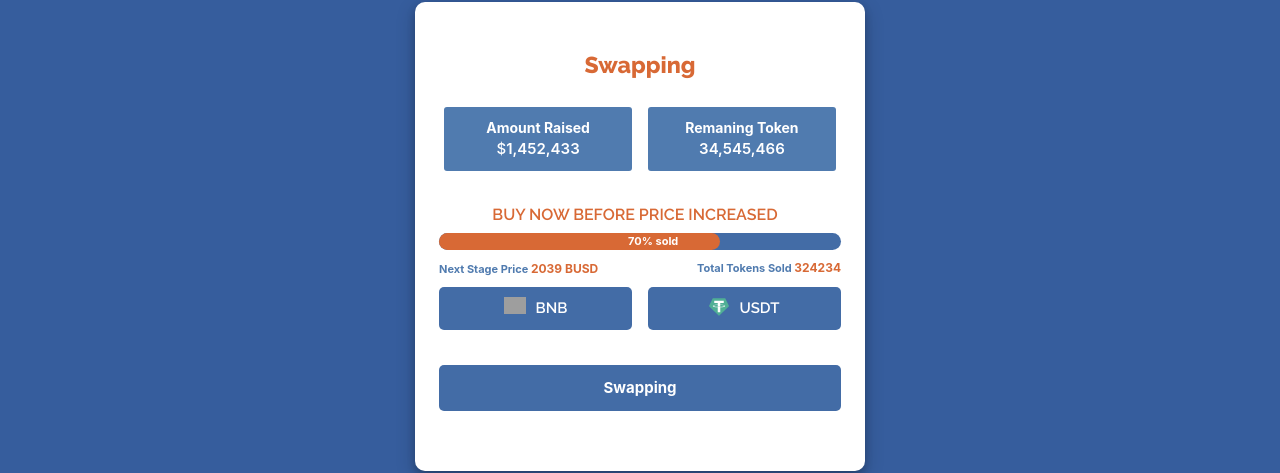
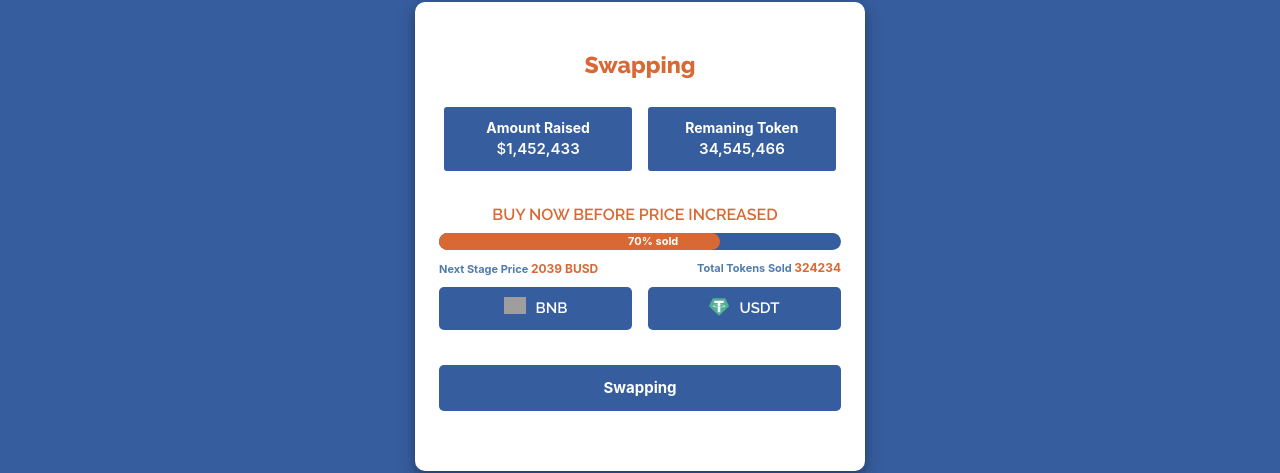
Before and after one commit to zubairahmed22/realworldeconomy, a React (Create React App) app: page /presale in a window 1280 px wide. Shown: the part 317-790 px from the top of the page. Built offline with nearby package versions, Linux system fonts and the light colour scheme; grey boxes are pictures that could not be loaded.

Commit message:
card button color are changed

```diff
--- a/src/freesale.css
+++ b/src/freesale.css
@@ -61,26 +61,25 @@
 }
 .buttonbox {
     height: 17px;
-    background-color: #436ca6;
+    background-color: #365d9d;
     border-radius: 100px;
 }
-.bgDiv > .button1 {
+.bgDiv>.button1 {
+    background-color: #365d9d;
     border: none;
-    background-color: #507baf;
-    color: #ffffff;
+    border-radius: 3px;
+    color: #fff;
+    font-weight: 700;
+    gap: 2px;
+    padding-top: 10px;
     width: 48%;
-    gap: 2px;
-    /* padding: 6px; */
-    border-radius: 3px;
-    font-weight: 700;
-    padding-top: 10px;
 }
 
 
 @media only screen and (max-width: 450px){
     .bgDiv > .button1 {
         border: none;
-        background-color: #507baf;
+        background-color: #365d9d;
         color: #ffffff;
         width: 48%;
         gap: 2px;
@@ -171,7 +170,7 @@
 
     .bgDiv > .button1 {
         border: none;
-        background-color: #507baf;
+        background-color: #365d9d;
         color: #ffffff;
         width: 48%;
         gap: 2px;
@@ -415,7 +414,7 @@
     outline: unset;
     cursor: pointer;
     margin-top: 15px;
-    background-color: #436ca6;
+    background-color: #365d9d;
     color: white;
     margin-top: 35px;
 }
@@ -426,7 +425,7 @@
 
 
 .CurrencyBTN > button {
-    background-color: #436ca6;
+    background-color: #365d9d;
     display: flex;
     flex-wrap: wrap;
     justify-content: center;
@@ -437,6 +436,7 @@
     font-size: 15px;
     font-weight: 600;
 }
+
 .CurrencyBTN {
     display: flex;
     flex-direction: row;
```
